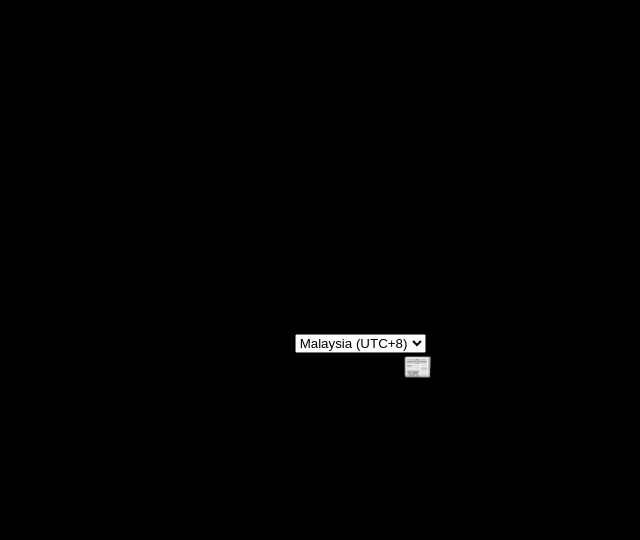
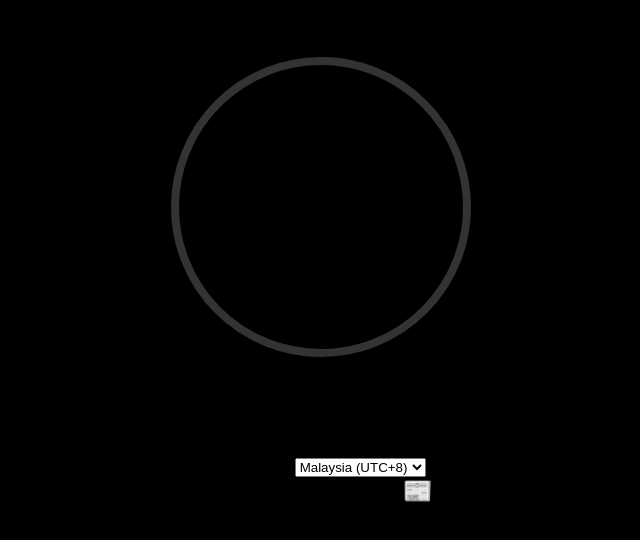
Before and after one commit to Z-Fikri17/MyProject, a plain HTML site: page alpineclock-main/index.html in a window 1280 px wide. Shown: the whole page, without its empty margins (149-789 px from the left). Drawn offline with nearby package versions, Linux system fonts and the light colour scheme; files that its build step writes are made by us from their sources; no server answers.

Commit message:
Update index.html

```diff
--- a/alpineclock-main/index.html
+++ b/alpineclock-main/index.html
@@ -157,7 +157,32 @@
     }));
   });
 </script>
+<style>
+  .clock {
+  position: relative;
+  width: 300px;
+  height: 300px;
+  border: 8px solid #333;
+  border-radius: 50%;
+  margin: 20px auto;
+}
 
+.number {
+  position: absolute;
+  width: 30px;
+  height: 30px;
+  text-align: center;
+  line-height: 30px;
+  font-weight: bold;
+  font-size: 16px;
+  transform-origin: center center;
+  top: 50%;
+  left: 50%;
+  margin-top: -15px;
+  margin-left: -15px;
+}
+
+</style>
 
 
 
```
